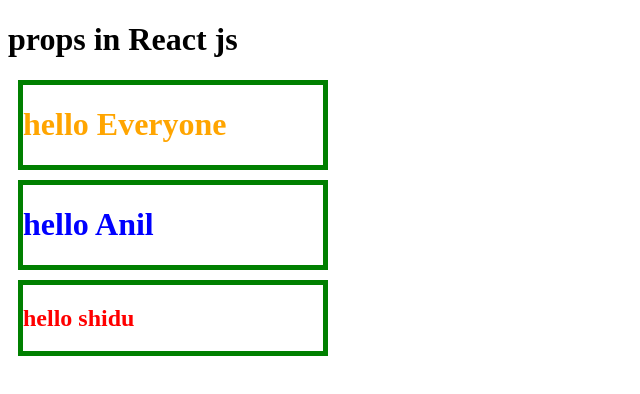
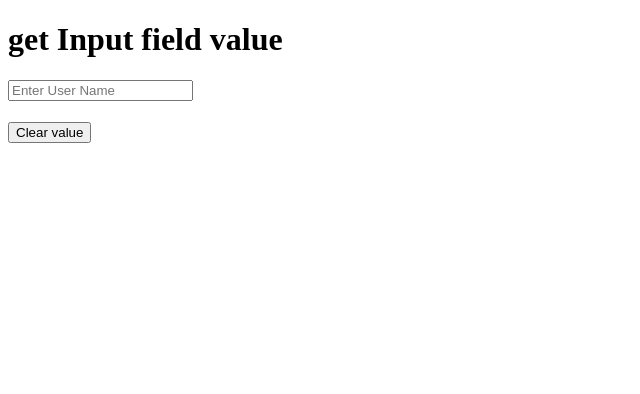
Before and after one commit to mukesh-raika/React, a React (Vite) app: page / in a window 1280 px wide. Shown: the top 394 px of the page, without its empty margins (0-640 px from the left). Built offline with nearby package versions, Linux system fonts and the light colour scheme.

Commit message:
get input

```diff
--- a/src/App.jsx
+++ b/src/App.jsx
@@ -1,29 +1,14 @@
-import Pass from "./Pass";
-import Wrapper from "./Wrapper"
+import { useState } from "react";
 
 function App() {
-  return (
+  const[val,setVal]=useState("")
+  return(
     <div>
-      <h1>props in React js</h1>
-      <Wrapper color="orange">
-          <h1>hello Everyone </h1>
-      </Wrapper >
-
-      <Wrapper color="blue">
-          <h1>hello Anil </h1>
-      </Wrapper >
-
-      <Wrapper>
-          <h2 style={{color:"red"}}>hello shidu </h2>
-      </Wrapper >
-      {/* <Pass name="Anil Sidhu" />
-      <Pass name="bhasker"/>
-
-      <Pass name="bhasker"/>
-      <Pass/>
-      <Pass/> */}
+      <h1>get Input field value</h1>
+      <input type="text" value={val} onChange={(event)=>setVal(event.target.value)} placeholder="Enter User Name"/>
+      <h1>{val}</h1>
+      <button onClick={()=>setVal("")}>Clear value</button>
     </div>
-  );
+  )
 }
-
-export default App
+export default App;
--- a/src/Wrapper.jsx
+++ b/src/Wrapper.jsx
@@ -1,4 +1,4 @@
-function Wrapper({children,color}){
+function Wrapper({children,color="green"}){
     return(
         <div style={{color:color, border:"5px solid green",width:"300px", margin:"10px"}}>
             {children}
```
